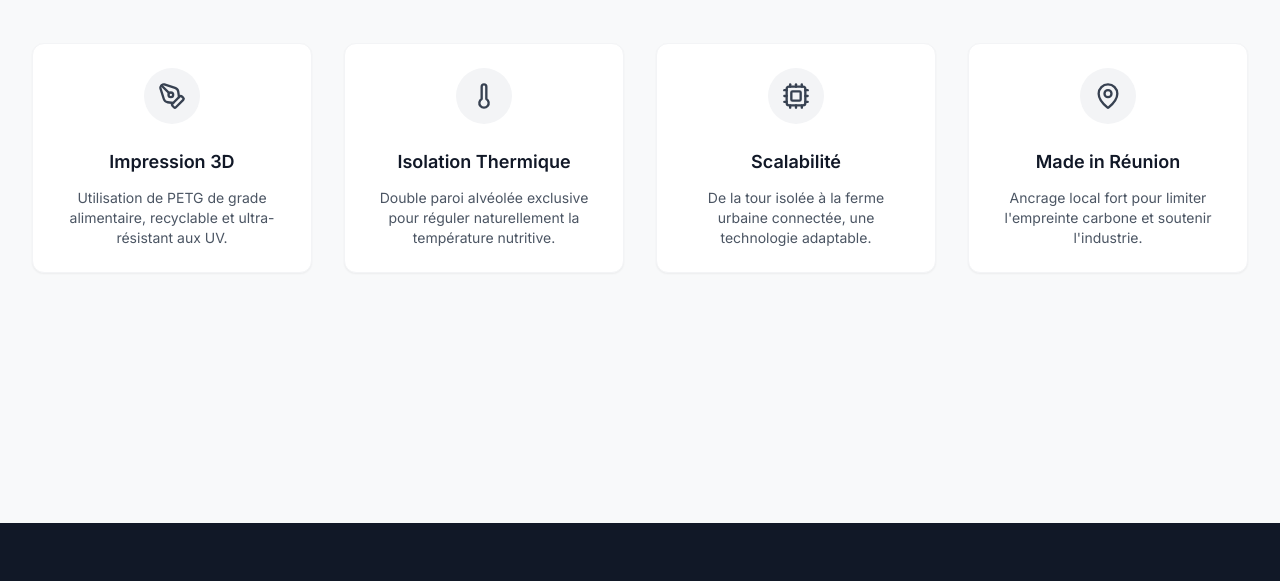
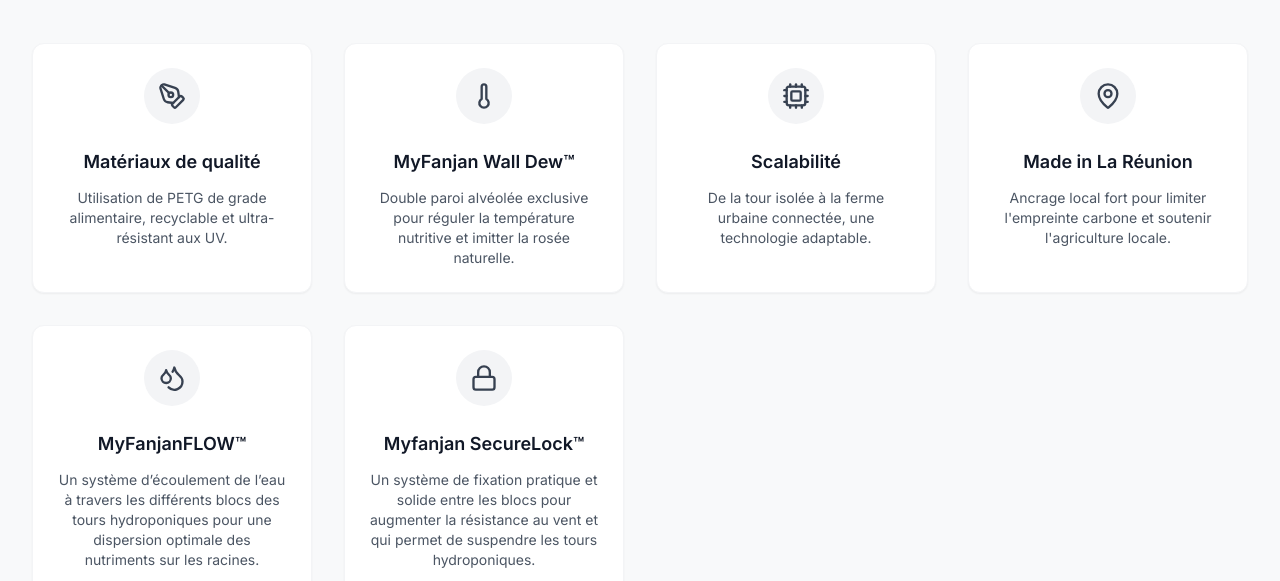
Before and after one commit to greenshifuw/myfanjan, a plain HTML site: page technologie.html in a window 1280 px wide. Shown: the part 277-858 px from the top of the page. Drawn offline with nearby package versions, Linux system fonts and the light colour scheme.

Commit message:
Add files via upload

```diff
--- a/technologie.html
+++ b/technologie.html
@@ -55,8 +55,7 @@
             <div class="flex justify-between items-center">
                 <div class="flex items-center shrink-0">
                     <a href="index.html" class="flex items-center gap-3 group">
-                        <img src="assets/logo.png"
-                            alt="MyFanjan Logo"
+                        <img src="assets/logo.png" alt="MyFanjan Logo"
                             class="w-auto object-contain bg-white rounded-full p-1 transition-all duration-300 h-16"
                             referrerpolicy="no-referrer" />
                         <span
@@ -180,7 +179,7 @@
                             class="w-14 h-14 mx-auto bg-gray-100 rounded-full flex items-center justify-center text-gray-700 mb-6">
                             <i data-lucide="pen-tool" class="w-7 h-7"></i>
                         </div>
-                        <h3 class="font-bold text-lg mb-3">Impression 3D</h3>
+                        <h3 class="font-bold text-lg mb-3">Matériaux de qualité</h3>
                         <p class="text-sm text-gray-600">
                             Utilisation de PETG de grade alimentaire, recyclable et ultra-résistant aux UV.
                         </p>
@@ -192,9 +191,10 @@
                             class="w-14 h-14 mx-auto bg-gray-100 rounded-full flex items-center justify-center text-gray-700 mb-6">
                             <i data-lucide="thermometer" class="w-7 h-7"></i>
                         </div>
-                        <h3 class="font-bold text-lg mb-3">Isolation Thermique</h3>
+                        <h3 class="font-bold text-lg mb-3">MyFanjan Wall Dew™</h3>
                         <p class="text-sm text-gray-600">
-                            Double paroi alvéolée exclusive pour réguler naturellement la température nutritive.
+                            Double paroi alvéolée exclusive pour réguler la température nutritive et imitter la rosée
+                            naturelle.
                         </p>
                     </div>
 
@@ -216,9 +216,36 @@
                             class="w-14 h-14 mx-auto bg-gray-100 rounded-full flex items-center justify-center text-gray-700 mb-6">
                             <i data-lucide="map-pin" class="w-7 h-7"></i>
                         </div>
-                        <h3 class="font-bold text-lg mb-3">Made in Réunion</h3>
+                        <h3 class="font-bold text-lg mb-3">Made in La Réunion</h3>
                         <p class="text-sm text-gray-600">
-                            Ancrage local fort pour limiter l'empreinte carbone et soutenir l'industrie.
+                            Ancrage local fort pour limiter l'empreinte carbone et soutenir l'agriculture locale.
+                        </p>
+                    </div>
+
+                    <div
+                        class="bg-white p-6 rounded-xl shadow-sm border border-gray-100 text-center hover:shadow-md transition-shadow">
+                        <div
+                            class="w-14 h-14 mx-auto bg-gray-100 rounded-full flex items-center justify-center text-gray-700 mb-6">
+                            <i data-lucide="droplets" class="w-7 h-7"></i>
+                        </div>
+                        <h3 class="font-bold text-lg mb-3">MyFanjanFLOW™</h3>
+                        <p class="text-sm text-gray-600">
+                            Un système d’écoulement de l’eau à travers les différents blocs des tours hydroponiques pour
+                            une dispersion optimale des nutriments sur les racines.
+                        </p>
+                    </div>
+
+                    <div
+                        class="bg-white p-6 rounded-xl shadow-sm border border-gray-100 text-center hover:shadow-md transition-shadow">
+                        <div
+                            class="w-14 h-14 mx-auto bg-gray-100 rounded-full flex items-center justify-center text-gray-700 mb-6">
+                            <i data-lucide="lock" class="w-7 h-7"></i>
+                        </div>
+                        <h3 class="font-bold text-lg mb-3">Myfanjan SecureLock™</h3>
+                        <p class="text-sm text-gray-600">
+                            Un système de fixation pratique et solide entre les blocs pour augmenter la résistance au
+                            vent
+                            et qui permet de suspendre les tours hydroponiques.
                         </p>
                     </div>
                 </div>
@@ -233,9 +260,8 @@
             <div class="grid md:grid-cols-4 gap-12 mb-12">
                 <div class="col-span-1 md:col-span-2">
                     <div class="flex items-center gap-4 mb-6">
-                        <img src="assets/logo.png"
-                            alt="MyFanjan Logo" class="h-24 w-auto object-contain bg-white rounded-full p-2"
-                            referrerpolicy="no-referrer" />
+                        <img src="assets/logo.png" alt="MyFanjan Logo"
+                            class="h-24 w-auto object-contain bg-white rounded-full p-2" referrerpolicy="no-referrer" />
                         <span class="font-display font-bold text-4xl md:text-5xl">MyFanjan</span>
                     </div>
                     <p class="text-gray-400 mb-6 max-w-sm">Leader de l'agriculture verticale en milieu tropical. Nous
```
Also changed, not shown: notre-histoire.html (+4 -6 lines).
